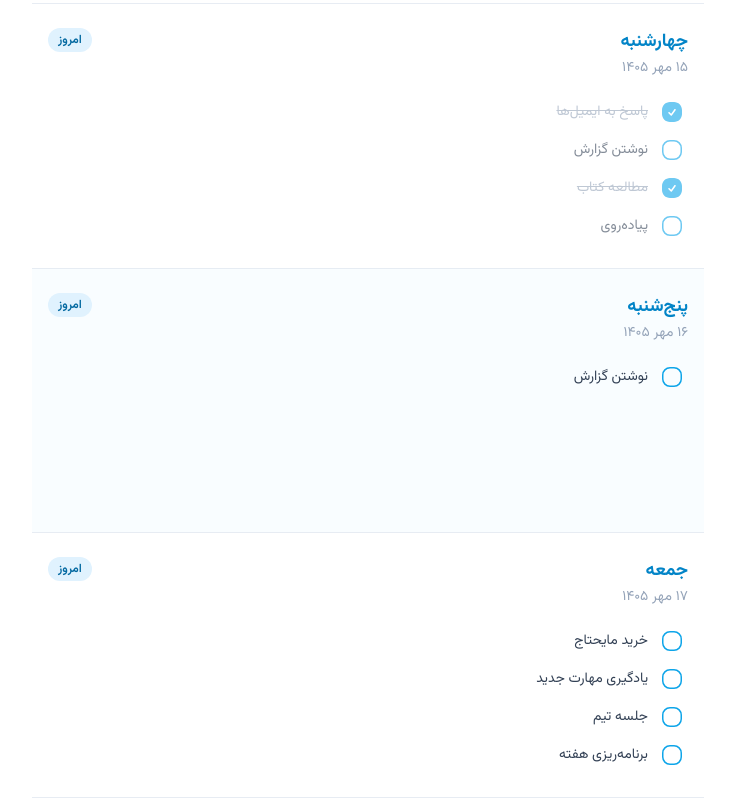
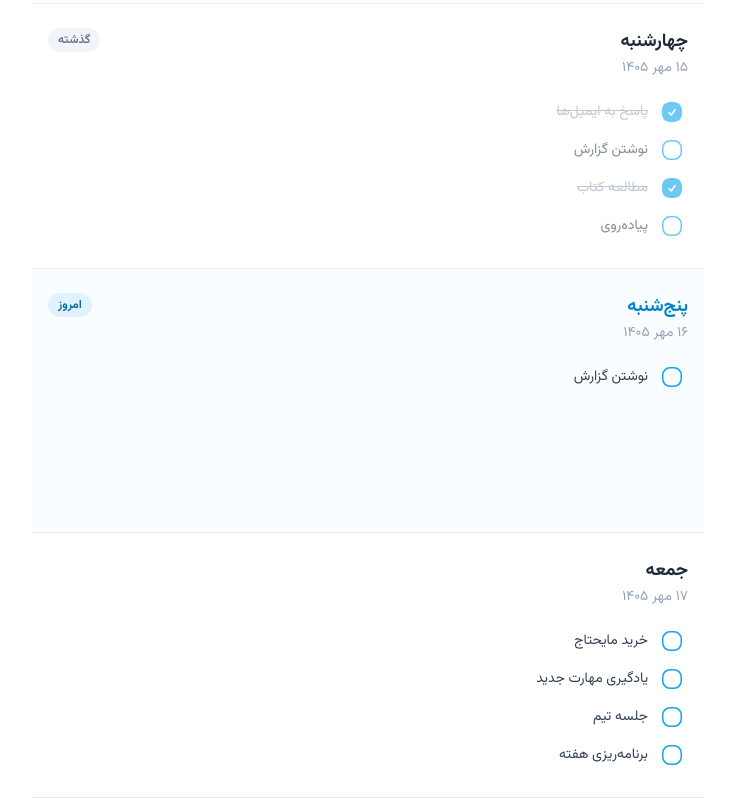
Before and after one commit to mahdiaslami/totea, a Vue app: page / in a window 1280 px wide. Shown: the whole page, without its empty margins (272-1007 px from the left). Built offline with nearby package versions, Linux system fonts and the light colour scheme.

Commit message:
fix(ui): access reactive properties via .value in DayCardHeader
Update template bindings to use .value for ctx.isToday and ctx.past
to ensure correct reactivity handling within the DayCardHeader component.

```diff
--- a/src/components/ui/day-card/DayCardHeader.vue
+++ b/src/components/ui/day-card/DayCardHeader.vue
@@ -9,19 +9,19 @@ if (!ctx) throw new Error('DayCard.Header must be used inside DayCard.Root')
 <template>
   <header class="mb-4 flex items-start justify-between gap-3">
     <div>
-      <h2 class="text-lg font-bold" :class="ctx.isToday ? 'text-sky-600' : 'text-slate-800'">
+      <h2 class="text-lg font-bold" :class="ctx.isToday.value ? 'text-sky-600' : 'text-slate-800'">
         {{ ctx.date.weekdayName }}
       </h2>
       <p class="text-sm text-slate-400 mt-0.5">{{ ctx.date.formatJalali() }}</p>
     </div>
     <slot name="badge">
       <span
-        v-if="ctx.isToday"
+        v-if="ctx.isToday.value"
         class="rounded-full bg-sky-100 px-2.5 py-1 text-xs font-semibold text-sky-700 whitespace-nowrap"
         >امروز</span
       >
       <span
-        v-else-if="ctx.past"
+        v-else-if="ctx.past.value"
         class="rounded-full bg-slate-100 px-2.5 py-1 text-xs font-semibold text-slate-500 whitespace-nowrap"
         >گذشته</span
       >
```
